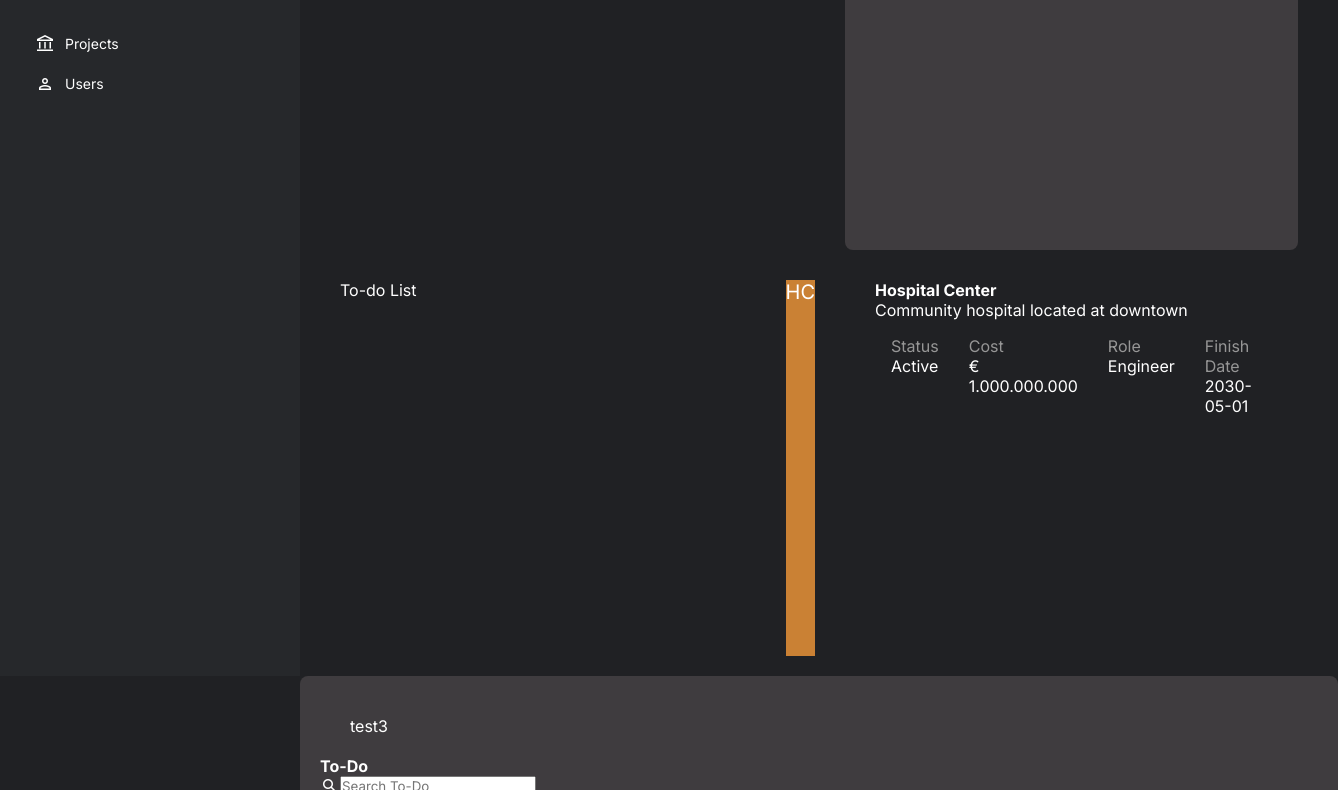
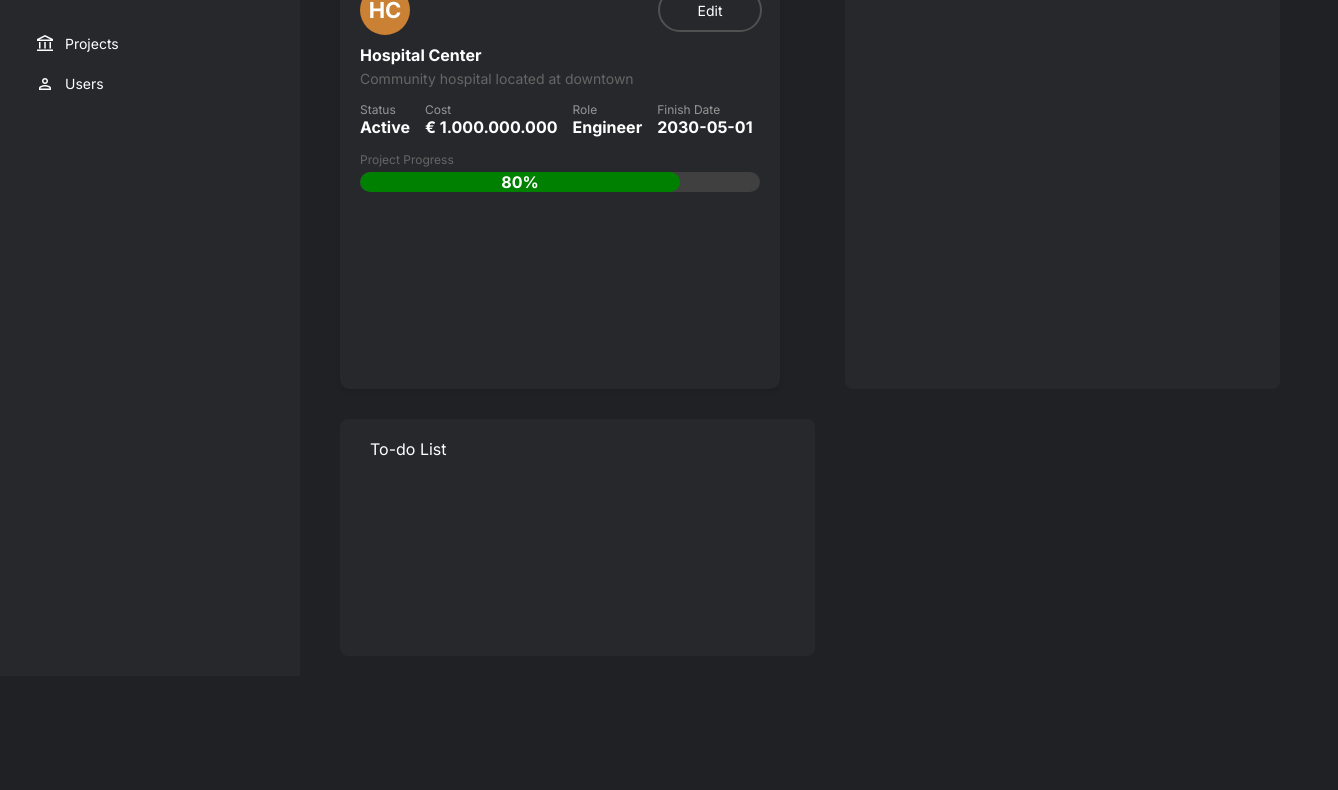
Before and after one commit to andreasdraxl/StaticWebsiteChallenge_AndreasDraxl, a plain HTML site: page index.html in a window 1280 px wide. Shown: the part 124-914 px from the top of the page, 1338 px wide, since content can reach past the window. After the commit the page ends 800 px from the top, so only its background shows below. Drawn offline with nearby package versions, Linux system fonts and the light colour scheme.

Commit message:
set up card

```diff
--- a/index.html
+++ b/index.html
@@ -9,6 +9,7 @@
 </head>
 
 <body>
+    <!-- sidebar disconacted left  -->
     <aside id="sidebar">
         <img src="./img/company-logo.svg" alt="Company Logo">
         <ul id="nav-buttons">
@@ -22,6 +23,7 @@
             </li>
         </ul>
     </aside>
+    <!-- sidebar disconacted left - closes here  -->
 
     <main id="content">
         <!-- Projects Page (wird standardmäßig versteckt) -->
@@ -57,64 +59,77 @@
         <!-- Hospital Center (soll sichtbar sein) -->
         <div class="page" id="project-details">
             <header>
-                <div>
+                <div style="margin: 10px;">
                     <h2>Hospital Center</h2>
                     <p class="subtitle">Community Hospital located at downtown</p>
                 </div>
             </header>
+
             <div class="main-page-content">
-                <div style="display: flex; flex-direction: column; row-gap: 16;"></div>
-                    <div class="dashboard-card" style="padding:30px 0; ">Project Information</div>
-                        <div style="display: flex; justify-content: space-between;">To-do List
-                            <p style="font-size: 20px; background-color: #ca8134;">HC</p>
-                            <button class="btn-secondary"><p style="width: 10px">test1</p>;"</button>
+
+                <div class="dashboard-card" style="padding: 20px; background-color: var(--background-100); border-radius: 10px; box-shadow: 0 2px 5px rgba(0, 0, 0, 0.1); width: 100%; max-width: 400px;">
+
+                    <!-- Kopfzeile mit HC-Element & Edit-Button -->
+                    <div style="display: flex; align-items: center; justify-content: space-between;">
+                        <!-- Rundes "HC" Element -->
+                        <div style="width: 50px; height: 50px; background-color: #ca8134; color: white; font-size: 22px; font-weight: bold; display: flex; align-items: center; justify-content: center; border-radius: 50%;">
+                            HC
                         </div>
-                        <div style="padding: 0 30px;">
+
+                        <!-- Edit-Button -->
+                        <button class="btn-secondary" style="margin-left: auto; display: flex; align-items: center; justify-content: center;">Edit</button>
+
+                    </div>
+
+                    <!-- Titel & Beschreibung -->
+                    <div style="margin-top: 10px;">
+                        <h4 style="margin: 0;">Hospital Center</h4>
+                        <p style="color: #666; font-size: 14px; margin: 5px 0 15px;">Community hospital located at downtown</p>
+                    </div>
+
+                    <!-- Projekt-Details -->
+                    <div style="display: flex; flex-wrap: wrap; gap: 15px;">
                         <div>
-                                <h5>Hospital Center</h5>
-                                <p>Community hospital located at downtown</p>
-                            </div>
-                            <div style="display: flex; column-gap: 30px; padding: 16px;">
-                                <div>
-                                    <p style="color: #969696; font-size: var(--base);">Status</p>
-                                    <p>Active</p>
+                            <p style="color: #969696; font-size: 12px;">Status</p>
+                            <p><strong>Active</strong></p>
                         </div>
                         <div>
-                                    <p style="color: #969696; font-size: var(--base);">Cost</p>
-                                    <p>€ 1.000.000.000</p>
+                            <p style="color: #969696; font-size: 12px;">Cost</p>
+                            <p><strong>€ 1.000.000.000</strong></p>
                         </div>
                         <div>
-                                    <p style="color: #969696; font-size: var(--base);">Role</p>
-                                    <p>Engineer</p>
+                            <p style="color: #969696; font-size: 12px;">Role</p>
+                            <p><strong>Engineer</strong></p>
                         </div>
                         <div>
-                                    <p style="color: #969696; font-size: var(--base);">Finish Date</p>
-                                    <p>2030-05-01</p>
+                            <p style="color: #969696; font-size: 12px;">Finish Date</p>
+                            <p><strong>2030-05-01</strong></p>
+                        </div>
+                    </div>
+
+                    <!-- Fortschrittsbalken -->
+                    <div style="margin-top: 15px;">
+                        <p style="font-size: 12px; color: #666; margin-bottom: 5px;">Project Progress</p>
+                        <div style="background-color: #404040; border-radius: 10px; width: 100%; height: 20px; overflow: hidden; position: relative;">
+                            <div style="width: 80%; background-color: green; height: 100%; border-radius: 10px; display: flex; align-items: center; justify-content: center; color: white; font-weight: bold;">
+                                80%
                             </div>
                         </div>
                     </div>
+
                 </div>
-                </div>
-                <div id="viewer-container">
+
+                <div id="viewer-container"></div>
+
+
+
             <div class="dashboard-card">
-                        <div style="padding: 20px 30px; display: flex; align-items: center;">test3</div>
-                        <h4>To-Do</h4>
-                        <div style="display: flex; align-items: center;">
-                            <span class="material-symbols-outlined">search</span>
-                            <input type="text" placeholder="Search To-Do">
-                        </div>
-                        <span class="material-symbols-outlined">add</span>
-                    </div>
-                </div>
                 <div style="display: flex; flex-direction: column;">
-                    <div style="display: flex; column-gap: 15px;">
-                        <span class="material-symbols-outlined" style="margin: auto;">design_services</span>
-                        <p>Make anything here as you want, even it is too expensive</p>
-                    </div>
-                    <div style="text-wrap: nowrap; margin-left: 10px">test4</div>
+                    <div style="text-wrap: nowrap; margin-left: 10px">To-do List</div>
                 </div>
             </div>
         </div>
+
     </main>
 </body>
 </html>
--- a/styles.css
+++ b/styles.css
@@ -10,6 +10,7 @@
     --background-100: #26282b;
     --background-200: #3f3c3f;
     --background-300: #515151;
+    --font-small: 10px;
     --font-base: 14px;
     --font-lg: 16px;
 }
@@ -26,6 +27,7 @@ body {
     height: 100vh;
     background-color: var(--background);
     color: white;
+    overflow: hidden;
 }
 
 .page {
@@ -106,7 +108,7 @@ body {
 }
 
 .dashboard-card {
-    background-color: var(--background-200);
+    background-color: var(--background-100);
     border-radius: 8px;
     padding: 20px;
 }
@@ -119,9 +121,9 @@ body {
     height: 100%;
 }
 
-.btn-scondary {
-    background-color: trans;
-    outline: 2px solid #969696;
+.btn-secondary {
+    background-color: transparent;
+    outline: 2px solid var(--background-300);
     width: 100px;
     text-align: center;
 }
@@ -155,7 +157,7 @@ button {
     color: white;
     border: none;
     border-radius: 100px;
-    display: none;
+    display: flex;
     align-items: center;
     column-gap: 5px;
 }
@@ -163,3 +165,16 @@ button {
 button:hover {
     background-color: var(--primary-300);
 }
+
+
+
+#viewer-container {
+    background-color: var(--background-100);
+    border-radius: 8px;
+    padding: 20px;
+    width: 100%;
+    max-height: 100vh; /* Verhindert, dass es größer als das Browserfenster wird */
+    display: flex;
+    flex-direction: column;
+    overflow: auto; /* Falls Inhalte größer sind, wird gescrollt */
+}
```
Lines whose indentation alone changed are shown as unchanged.
